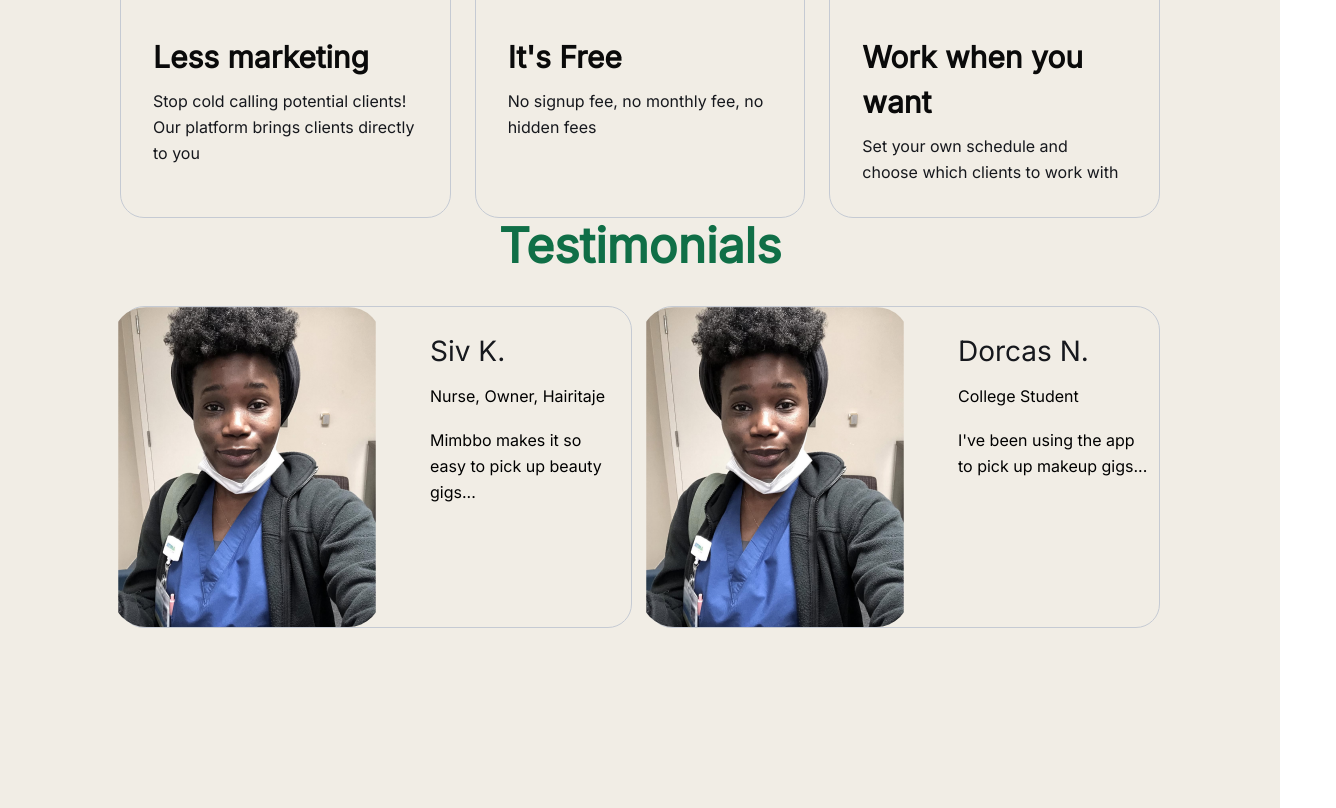
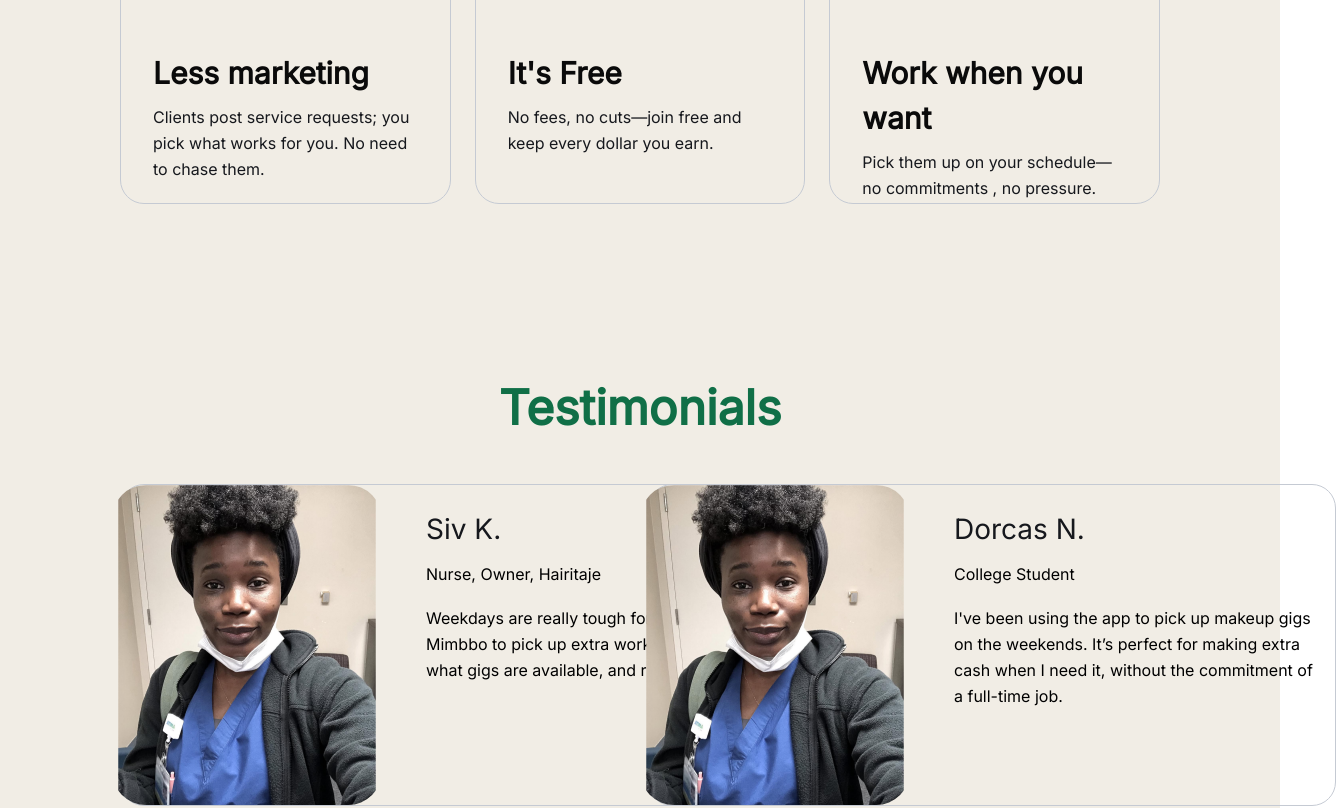
Before and after one commit to claire256/Mimbbo-Landing-Pages, a Next.js app: page / in a window 1280 px wide. Shown: the part 3120-3928 px from the top of the page, 1336 px wide, since content can reach past the window. Built offline with nearby package versions, Linux system fonts and the light colour scheme; no server answers.

Commit message:
fix testimonial and why join

```diff
--- a/app/(landing)/components/testimonials.tsx
+++ b/app/(landing)/components/testimonials.tsx
@@ -1,19 +1,43 @@
 import Image from "next/image";
 
 const Testimonials = () => (
-  <section className="p md:px-8 md:pt-24 section-padding" data-aos="fade-up">
-    <h2 className="text-2xl font-semibold theme-title">Testimonials</h2>
-    <div className="grid gap-4 mt-8 sm:grid-cols-2 testimonialss">
+  <section
+    className="p md:px-8 md:pt-24 section-padding mt-24"
+    data-aos="fade-up"
+  >
+    <h2 className="text-2xl font-semibold theme-title pt-20">Testimonials</h2>
+    <div className="grid gap-4 mt-12 sm:grid-cols-2 testimonialss">
       {[
-        { name: 'Siv K.', role: 'Nurse, Owner, Hairitaje', text: 'Mimbbo makes it so easy to pick up beauty gigs...', src: '/su.png' },
-        { name: 'Dorcas N.', role: 'College Student', text: `I've been using the app to pick up makeup gigs...`, src: '/su.png' }
+        {
+          name: "Siv K.",
+          role: "Nurse, Owner, Hairitaje",
+          text: "Weekdays are really tough for my business. I use Mimbbo to pick up extra work—I just log in, see what gigs are available, and respond.",
+          src: "/su.png",
+        },
+        {
+          name: "Dorcas N.",
+          role: "College Student",
+          text: `I've been using the app to pick up makeup gigs on the weekends. It’s perfect for making extra cash when I need it, without the commitment of a full-time job.`,
+          src: "/su.png",
+        },
       ].map((testimonial, index) => (
-        <div key={index} className="flex justify-between gap-2 border-[#C5CAD3] rounded-[24px] h-[320px] border testimonial_img">
-          <Image src={testimonial.src} alt={testimonial.name} width={60} height={60} className="w-full h-full rounded-[10px] object-cover mb-4 sm:mb-0" />
+        <div
+          key={index}
+          className="flex justify-between gap-1 border-[#C5CAD3] rounded-[24px] h-[320px] border w-[688px] testimonial_img"
+        >
+          <Image
+            src={testimonial.src}
+            alt={testimonial.name}
+            width={60}
+            height={60}
+            className="w-full h-full rounded-[10px] object-cover mb-4 sm:mb-0"
+          />
           <div className="testimonial_text">
             <div>
               <h3 className="text-lg font-medium">{testimonial.name}</h3>
-              <p className="text-xs text-muted-foreground">{testimonial.role}</p>
+              <p className="text-xs text-muted-foreground">
+                {testimonial.role}
+              </p>
             </div>
             <p className="mt-4 text-sm">{testimonial.text}</p>
           </div>
--- a/app/(landing)/components/why-join.tsx
+++ b/app/(landing)/components/why-join.tsx
@@ -5,15 +5,15 @@ const WhyJoin = () => (
     <h2 className="text-2xl font-semibold pt-16 theme-title">Why Join Mimbbo?</h2>
     <div className="grid gap-6 pt-14 sm:grid-cols-2 lg:grid-cols-3">
       {[
-        { src: '/marketing.png', title: 'Less marketing', desc: 'Stop cold calling potential clients! Our platform brings clients directly to you' },
-        { src: '/dollar.png', title: "It's Free", desc: 'No signup fee, no monthly fee, no hidden fees' },
-        { src: '/time.png', title: 'Work when you want', desc: 'Set your own schedule and choose which clients to work with' }
+        { src: '/marketing.png', title: 'Less marketing', desc: 'Clients post service requests; you pick what works for you. No need to chase them.' },
+        { src: '/dollar.png', title: "It's Free", desc: 'No fees, no cuts—join free and keep every dollar you earn.' },
+        { src: '/time.png', title: 'Work when you want', desc: 'Pick them up on your schedule—no commitments , no pressure.' }
       ].map((item, index) => (
         <div key={index} className="flex flex-col border border-[#C5CAD3] joining_card">
           <div className="icon">
-            <Image src={item.src} alt={item.title} height={60} width={60} className="w-10 h-10 text-primary" />
+            <Image src={item.src} alt={item.title} height={60} width={60} className="w-12 h-12 text-primary" />
           </div>
-          <h3 className="font-medium">{item.title}</h3>
+          <h3 className="font-semibold pt-4">{item.title}</h3>
           <p className="mt-2 text-sm text-muted-foreground">{item.desc}</p>
         </div>
       ))}
--- a/styles/landing-page.css
+++ b/styles/landing-page.css
@@ -204,6 +204,7 @@ section {
   -moz-transition: 0.3s;
   -ms-transition: 0.3s;
   -o-transition: 0.3s;
+  height: 300px;
 }
 .joining_card h3 {
   font-size: 30px;
```
